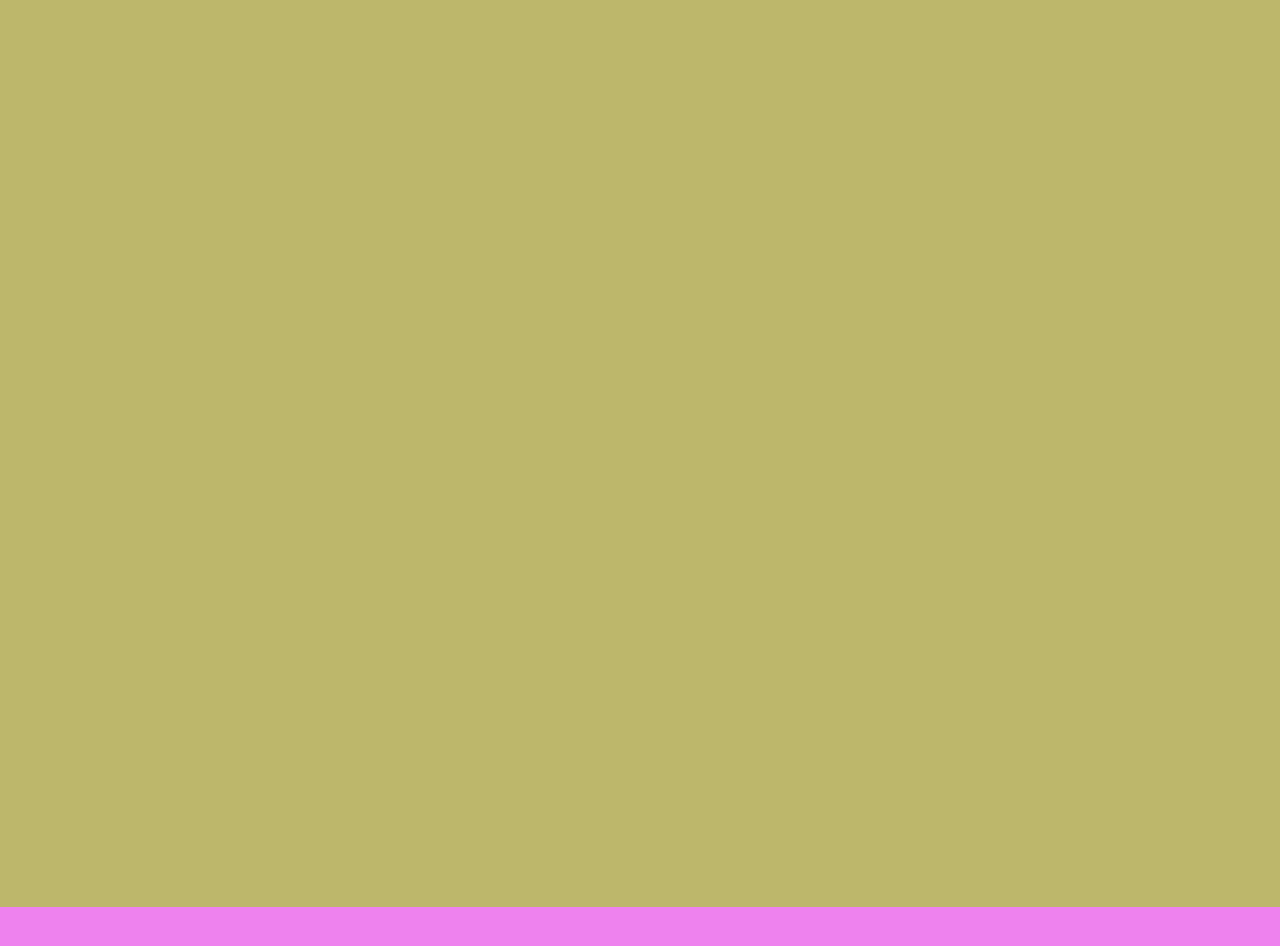
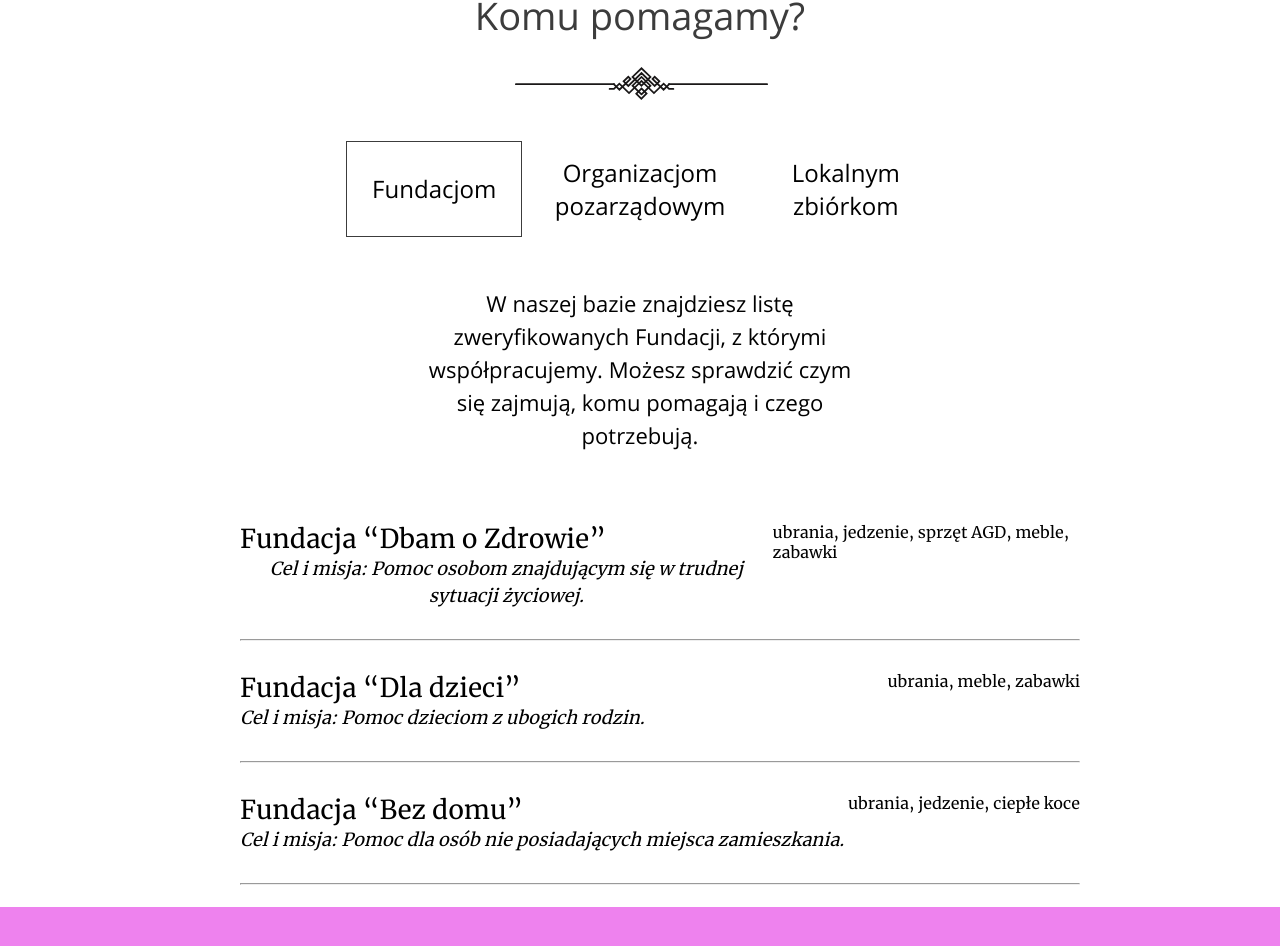
Before and after one commit to plus-minus/dobre-rece, a React (Create React App) app: page / in a window 1280 px wide. Shown: the part 3079-4025 px from the top of the page. Built offline with nearby package versions, Linux system fonts and the light colour scheme.

Commit message:
Added WhoWeHelp section

```diff
--- a/src/components/WhoWeHelp.js
+++ b/src/components/WhoWeHelp.js
@@ -3,7 +3,43 @@ import "../scss/WhoWeHelp.scss";
 
 function WhoWeHelp() {
     return (
-        <section id="home-whoWeHelp"></section>
+        <section id="home-whoWeHelp">
+            <h1>Komu pomagamy?</h1>
+            <ul className="tabs">
+                <li className="tab active">Fundacjom</li>
+                <li className="tab">Organizacjom pozarządowym</li>
+                <li className="tab">Lokalnym zbiórkom</li>
+            </ul>
+            <div className="tab-content">
+                <p>W naszej bazie znajdziesz listę zweryfikowanych Fundacji, z którymi współpracujemy. Możesz sprawdzić czym się zajmują, komu pomagają i czego potrzebują.</p>
+                <ul className="foundations">
+                    <li className="foundation">
+                        <div>
+                            <h3 className="fundName">Fundacja “Dbam o Zdrowie”</h3>
+                            <p className="goal">Cel i misja: Pomoc osobom znajdującym się w trudnej sytuacji życiowej.</p>
+                        </div>
+                        <div className="What">ubrania, jedzenie, sprzęt AGD, meble, zabawki</div>
+                    </li>
+                    <hr/>
+                    <li className="foundation">
+                        <div>
+                            <h3 className="fundName">Fundacja “Dla dzieci”</h3>
+                            <p className="goal">Cel i misja: Pomoc dzieciom z ubogich rodzin.</p>
+                        </div>
+                        <div className="What">ubrania, meble, zabawki</div>
+                    </li>
+                    <hr/>
+                    <li className="foundation">
+                        <div>
+                            <h3 className="fundName">Fundacja “Bez domu”</h3>
+                            <p className="goal">Cel i misja: Pomoc dla osób nie posiadających miejsca zamieszkania.</p>
+                        </div>
+                        <div className="What">ubrania, jedzenie, ciepłe koce</div>
+                    </li>
+                    <hr/>
+                </ul>
+            </div>
+        </section>
     );
 }
 
--- a/src/scss/About.scss
+++ b/src/scss/About.scss
@@ -8,12 +8,13 @@
     div{
         height: 100%;
         width: 50%;
-        padding: 150px 100px;
+        padding: 150px 152px;
     }
 
     .about-info{
         @include header-decoration();
         text-align: right;
+        background: #F0F1F1;
 
         p{
             font-size: 30px;
--- a/src/scss/WhoWeHelp.scss
+++ b/src/scss/WhoWeHelp.scss
@@ -1,4 +1,62 @@
+@import "./settings/colors";
+@import "./settings/mixins";
+@import "./settings/fonts";
+
 #home-whoWeHelp {
-    background: darkkhaki;
-    height: 980px
+    height: 980px;
+    padding: 30px 150px;
+    @include header-decoration();
+
+    .tabs{
+        display: flex;
+        justify-content: space-between;
+        width: 60%;
+        margin: 50px auto;
+        padding: 0;
+        .tab {
+        font-size: 24px;
+        width: 30%;
+        padding: 15px;
+        display: flex;
+        align-items: center;
+        text-align: center;
+        justify-content: center;
+        }
+    }
+    .tab-content{
+        margin: 50px;
+        p {
+            text-align: center;
+            width: 50%;
+            margin: 20px auto;
+            margin-bottom: 70px;
+            font-size: 22px;
+            line-height: 1.5;
+        }
+
+        .foundation {
+            display: flex;
+            justify-content: space-between;
+            font-family: $font-alt;
+            font-weight: 300;
+            margin: 30px 0;
+            .fundName{
+                font-size: 26px;
+                font-weight: lighter;
+                margin: 0;
+            }
+            .goal {
+                font-size: 18px;
+                font-weight: lighter;
+                font-style: italic;
+                width: 100%;
+                margin: 0;
+            }
+            .what {
+                font-size: 18px;
+                font-weight: lighter;
+            }
+
+        }
+    }
 }
--- a/src/scss/main.scss
+++ b/src/scss/main.scss
@@ -23,3 +23,7 @@ a {
 .center-content{
   padding: 0 142px;
 }
+
+.active {
+  border: 1px solid $main-dark;
+}
--- a/src/scss/settings/_mixins.scss
+++ b/src/scss/settings/_mixins.scss
@@ -19,6 +19,7 @@
 @mixin link-button(){
             a {
             font-size: 36px;
+            display: inline-block;
             text-transform: uppercase;
             border: 1px solid $secondary-dark;
             width: 310px;
```
